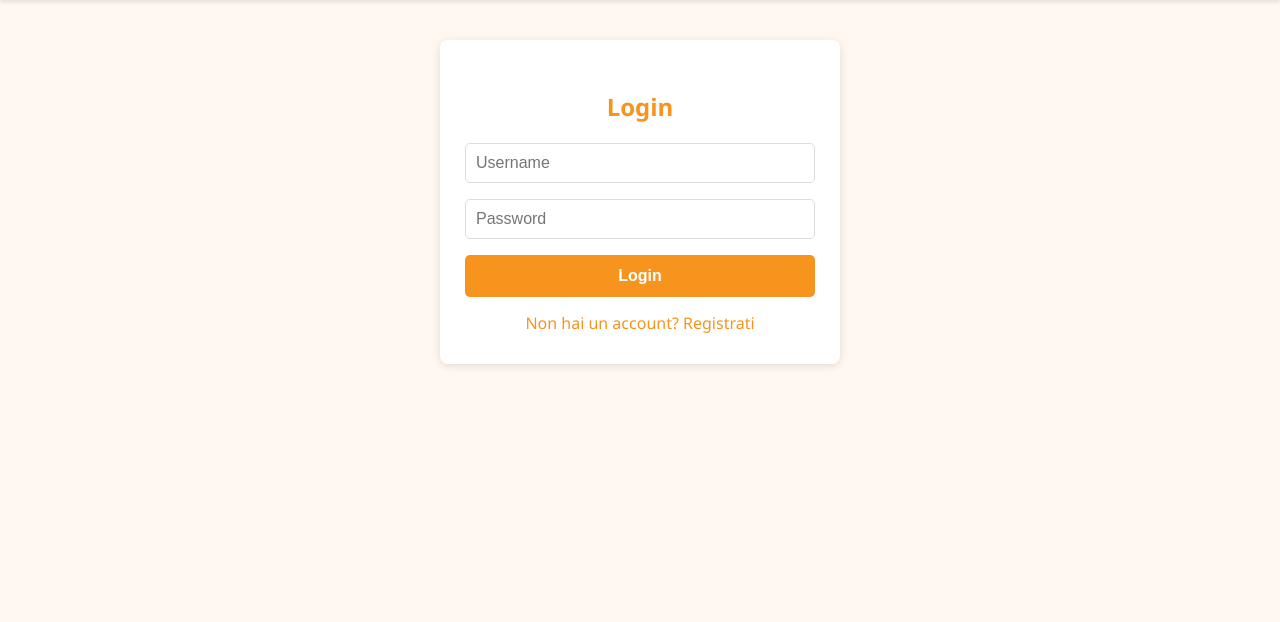
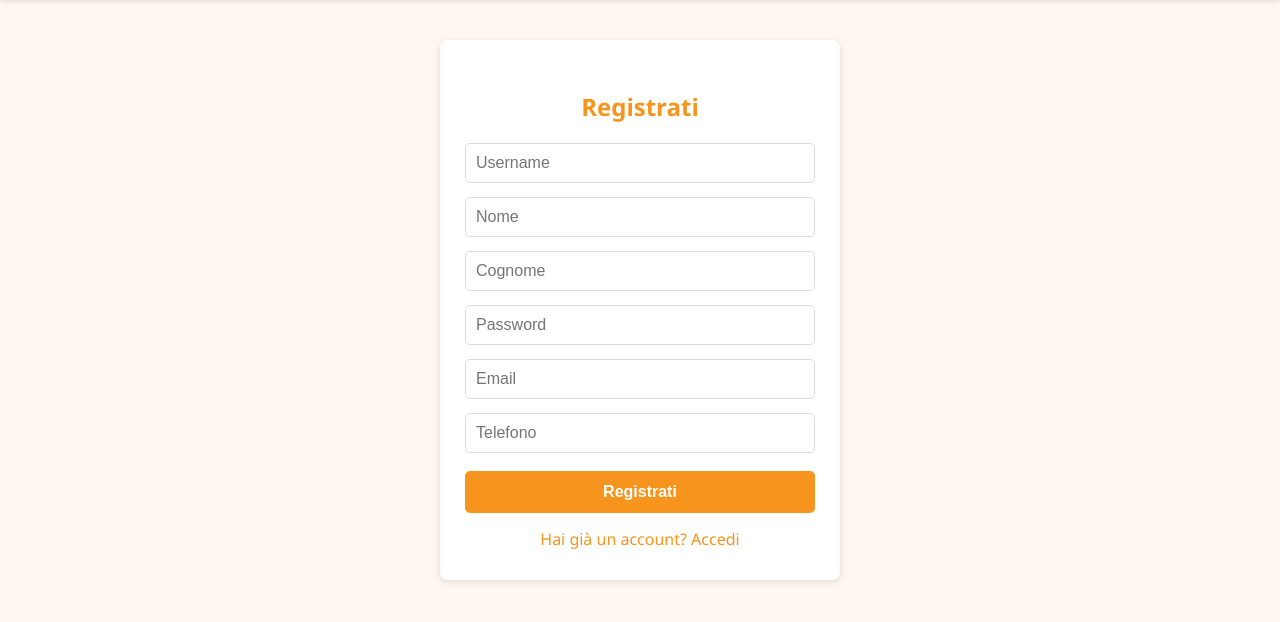
Before and after one commit to lukewhites/mickysbakery, a Flask app: page /register in a window 1280 px wide. Shown: the part 162-784 px from the top of the page. Run offline with Flask 3, Linux system fonts and the light colour scheme.

Commit message:
update
update register.html

```diff
--- a/templates/register.html
+++ b/templates/register.html
@@ -1,25 +1,17 @@
 {% extends "base.html" %}
-{% block title %}Login - Pasticceria{% endblock %}
+{% block title %}Registrati - Pasticceria{% endblock %}
 {% block content %}
-<style>
-.form-container input[type="text"],
-.form-container input[type="password"] {
-    width: 100%;
-    padding: 10px;
-    margin-bottom: 16px;
-    border: 1px solid #ddd;
-    border-radius: 5px;
-    font-size: 1rem;
-    box-sizing: border-box;
-}
-</style>
 <div class="form-container" style="max-width:350px;margin:40px auto;background:#fff;padding:30px 25px;border-radius:8px;box-shadow:0 2px 8px rgba(0,0,0,0.12);">
-    <h2 style="color:#f7941d;margin-bottom:20px; text-align:center;">Login</h2>
-    <form method="post" action="/login">
-        <input type="text" name="username" placeholder="Username" required>
-        <input type="password" name="password" placeholder="Password" required>
-        <button type="submit" style="width:100%;background:#f7941d;color:#fff;border:none;padding:12px;border-radius:5px;font-size:1rem;font-weight:bold;cursor:pointer;">Login</button>
+    <h2 style="color:#f7941d;margin-bottom:20px;">Registrati</h2>
+    <form method="post" action="/register">
+        <input type="text" name="username" placeholder="Username" required style="width:100%;padding:10px;margin-bottom:14px;border:1px solid #ddd;border-radius:5px;font-size:1rem;">
+        <input type="text" name="nome" placeholder="Nome" required style="width:100%;padding:10px;margin-bottom:14px;border:1px solid #ddd;border-radius:5px;font-size:1rem;">
+        <input type="text" name="cognome" placeholder="Cognome" required style="width:100%;padding:10px;margin-bottom:14px;border:1px solid #ddd;border-radius:5px;font-size:1rem;">
+        <input type="password" name="password" placeholder="Password" required style="width:100%;padding:10px;margin-bottom:14px;border:1px solid #ddd;border-radius:5px;font-size:1rem;">
+        <input type="email" name="email" placeholder="Email" required style="width:100%;padding:10px;margin-bottom:14px;border:1px solid #ddd;border-radius:5px;font-size:1rem;">
+        <input type="text" name="telefono" placeholder="Telefono" required style="width:100%;padding:10px;margin-bottom:18px;border:1px solid #ddd;border-radius:5px;font-size:1rem;">
+        <button type="submit" style="width:100%;background:#f7941d;color:#fff;border:none;padding:12px;border-radius:5px;font-size:1rem;font-weight:bold;cursor:pointer;">Registrati</button>
     </form>
-    <a href="/register" style="display:block;margin-top:15px;text-align:center;color:#f7941d;text-decoration:none;">Non hai un account? Registrati</a>
+    <a href="/login" style="display:block;margin-top:15px;text-align:center;color:#f7941d;text-decoration:none;">Hai già un account? Accedi</a>
 </div>
 {% endblock %}
```
